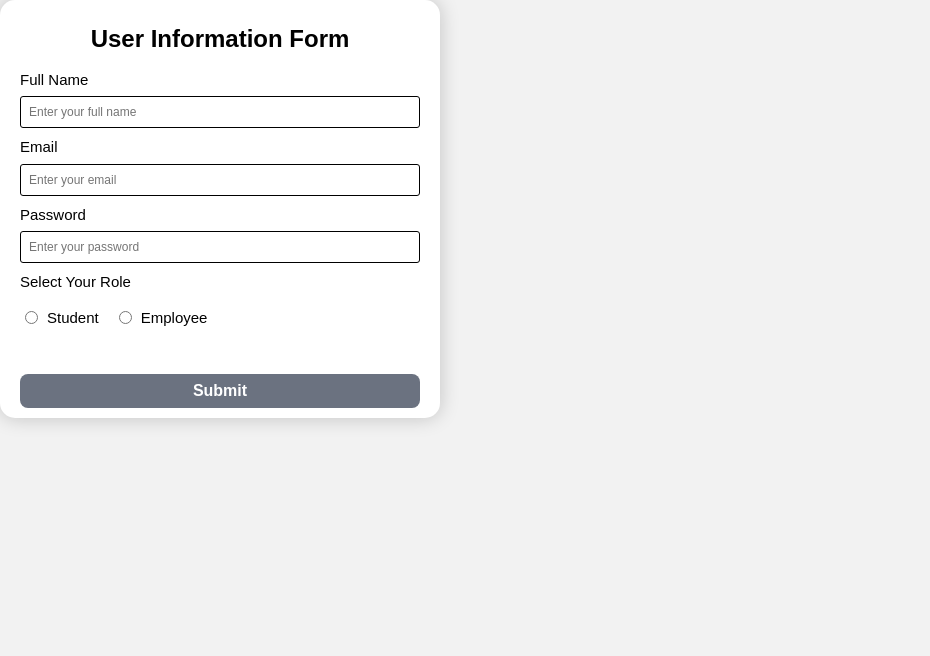
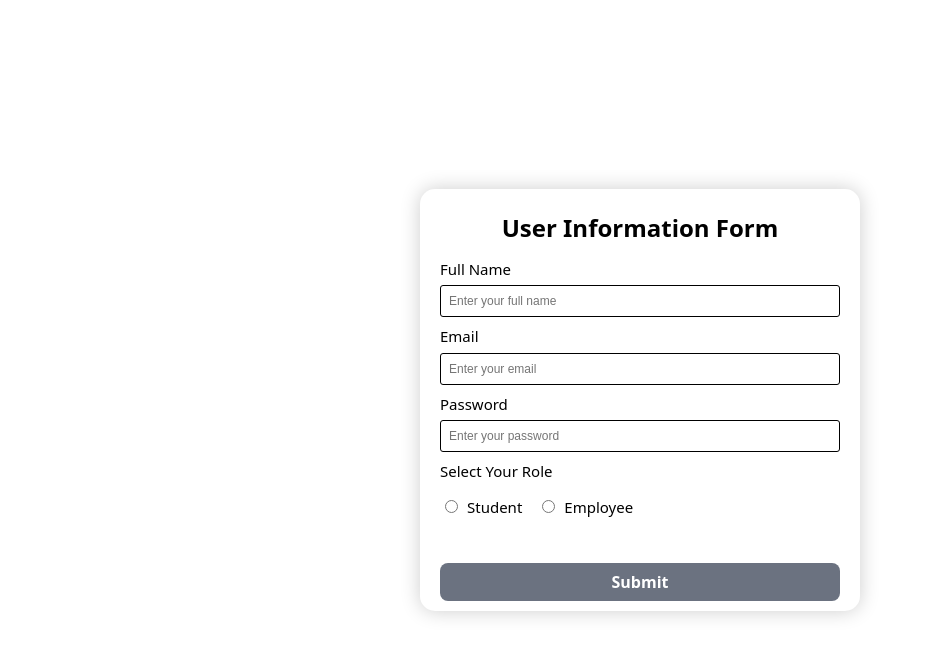
Before and after one commit to kaveenskn/InternQuest-web-Group2, a React (Vite) app: page / in a window 1280 px wide. Shown: the top 656 px of the page, without its empty margins (0-930 px from the left). Built offline with nearby package versions, Linux system fonts and the light colour scheme.

Commit message:
Registration_Form

```diff
--- a/src/App.jsx
+++ b/src/App.jsx
@@ -1,28 +1,21 @@
-
 import React from "react";
 import { BrowserRouter as Router, Routes, Route } from "react-router-dom";
 import Dashboard from "./component/Dashboard";
 import Form1 from "./pages/Form1";
-import Jobpostform from "./component/JobPostForm";
 
 const App = () => {
-
   return (
-    // <Router>
-    //   <Routes>
-    //     <Route path="/" element={<Dashboard />} />
-    //   </Routes>
-    // </Router>
-    <>
-    <Form1/>
-    {/* <Dashboard/> */}
-    {/* <Jobpostform/> */}
-    </>
+    <Router>
+      <div className="App">
+        <div className="content">
+          <Routes>
+            <Route path="/dashboard" element={<Dashboard />} />
+            <Route path="/" element={<Form1 />} />
+          </Routes>
+        </div>
+      </div>
+    </Router>
   );
 };
 
-
-
-
-
 export default App;
```
